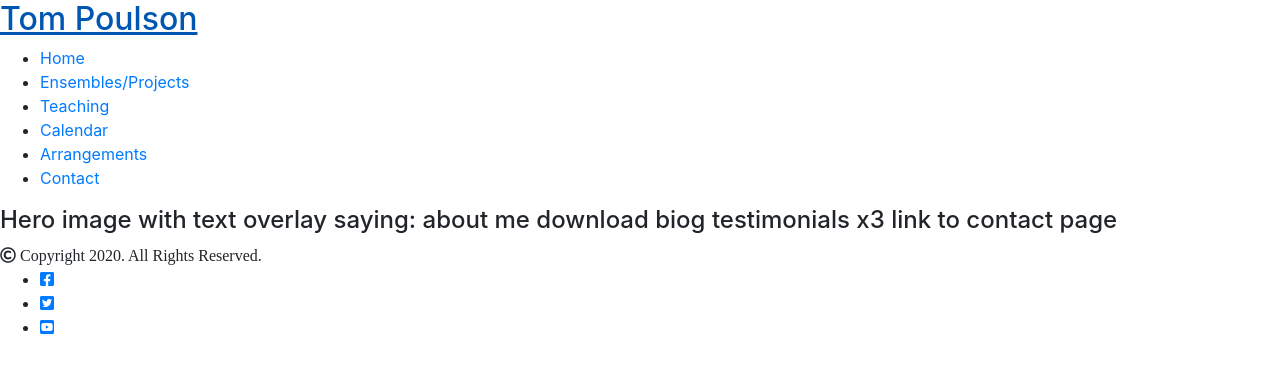
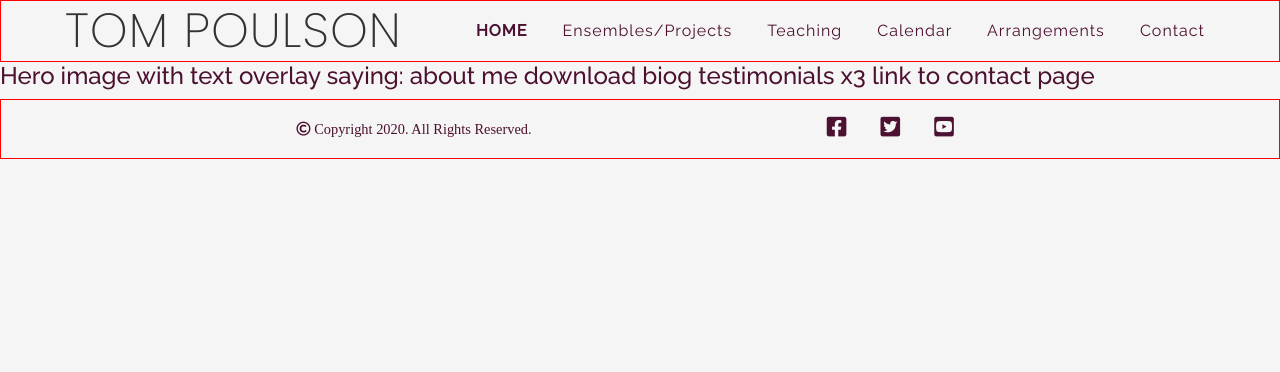
Before and after one commit to Cairi-S/tom-poulson-2, a plain HTML site: page index.html in a window 1280 px wide. Drawn offline with nearby package versions, Linux system fonts and the light colour scheme.

Commit message:
Styling of header and footer

```diff
--- a/assets/css/style.css
+++ b/assets/css/style.css
@@ -1 +1,127 @@
 @import url('https://fonts.googleapis.com/css2?family=Poppins:wght@100;200;300;400;500;600&family=Raleway:wght@100;200;300;400;500&display=swap');
+
+*{
+    margin:0;
+    padding:0;
+    border:0;
+}
+
+body{
+    font-family: 'Raleway', sans-serif;
+    font-weight:400;
+    color:#4C1130;
+    background-color: #f5f5f5;
+}
+
+/*------------------------------Header*/
+
+header{
+    border: 1px solid red;
+    display: flex;
+    justify-content: space-evenly;
+    align-items: center;
+}
+
+h2{
+    font-family: 'Poppins', sans-serif;
+    font-weight:200;
+    text-transform: uppercase;
+    letter-spacing: 1px;
+    margin:0;
+    color:#333333;
+}
+
+/*------------------------------Logo name*/
+
+#name{
+    float:left;
+    font-size: 300%;
+    padding-left: 5px;
+}
+
+/*------------------------------Nav menu*/
+
+#menu{
+    margin:0;
+    font-size: 100%;
+    list-style-type: none;
+    letter-spacing: 1px;
+}
+
+#name, #menu{
+    line-height: 60px;
+}
+
+#menu li{
+    display: inline;
+    margin: 15px;
+}
+
+#menu a{
+    text-decoration:none;
+    color: inherit;
+}
+
+#menu a:hover{
+    color:#f5f5f5;
+    background-color: #4C1130;
+}
+
+.active{
+    text-transform: uppercase;
+    font-weight: 600;
+}
+
+/*------------------------------Footer*/
+
+
+footer{
+    height: 60px;
+    display: flex;
+    justify-content: space-evenly;
+    align-items: center;
+    border: 1px solid red;
+}
+
+/*------------------------------Social Media Icons*/
+
+#social-icons{
+    list-style-type:none;
+    margin: 0;
+}
+
+#social-icons li{
+    display: inline;
+    margin-right: 30px;
+}
+
+#social-icons i{
+    font-size: 140%;
+    color: #4C1130;
+}
+
+#social-icons a i:hover{
+    transform: scale(1.5);
+}
+
+/*------------------------------Copyright Statement*/
+
+#copyright i{
+    float: left;
+    font-size: 90%;
+    color: #4C1130;
+    text-align:center;
+}
+
+#copyright-text{
+    font-family: 'Poppins', sans-serif;
+}
+
+/*------------------------------Responsive*/
+
+@media screen and (max-width: 1200px){
+    #menu{
+        width:50%;
+        height: 120px;
+        margin: 0 auto;
+    }
```
